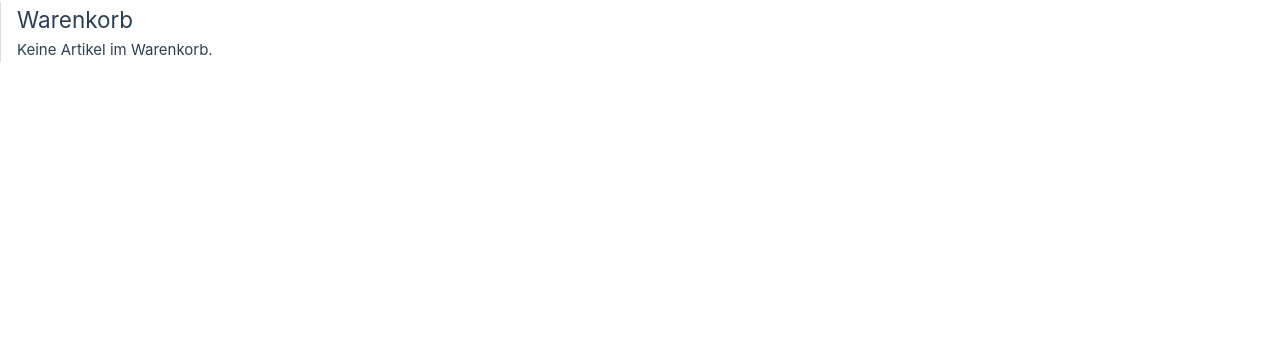
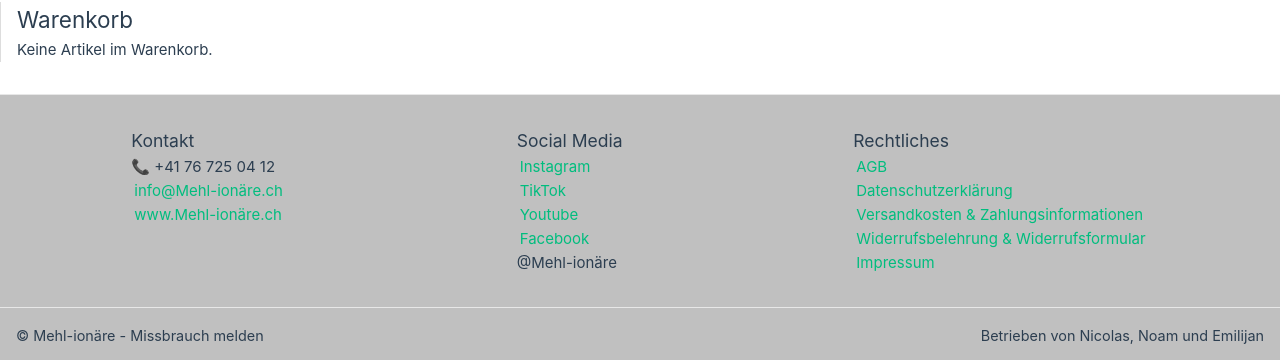
Before and after one commit to Emi15454/Onlineshop-Remote, a Vue app: page / in a window 1280 px wide. Shown: the part 4730-5090 px from the top of the page. Before the commit the page ends 4792 px from the top, so only its background shows below. Built offline with nearby package versions, Linux system fonts and the light colour scheme.

Commit message:
Add Header + Footer Component + Style them

```diff
--- a/src/App.vue
+++ b/src/App.vue
@@ -1,12 +1,13 @@
 <script setup>
 import { RouterView } from 'vue-router';
-import Header from './components/Header.vue';
-
+import ShopFooter from './components/ShopFooter.vue';
+import Header from './components/ShopHeader.vue';
 </script>
 
 <template>
   <Header />
   <RouterView />
+  <ShopFooter />
 </template>
 
 <style scoped>
--- /dev/null
+++ b/src/components/ShopFooter.vue
@@ -0,0 +1,58 @@
+<template>
+  <footer>
+    <div class="footer-container">
+      <div class="footer-section">
+        <h3>Kontakt</h3>
+        <p>📞 +41 76 725 04 12</p>
+        <p> <a href="Main.html">info@Mehl-ionäre.ch</a></p>
+        <p> <a href="Main.html">www.Mehl-ionäre.ch</a></p>
+      </div>
+      <div class="footer-section">
+        <h3>Social Media</h3>
+        <p><a href="Main.html">Instagram</a></p>
+        <p><a href="Main.html">TikTok</a></p>
+        <p><a href="Main.html">Youtube</a></p>
+        <p><a href="Main.html">Facebook</a></p>
+        <p>@Mehl-ionäre</p>
+      </div>
+      <div class="footer-section">
+        <h3>Rechtliches</h3>
+        <p><a href="#">AGB</a></p>
+        <p><a href="#">Datenschutzerklärung</a></p>
+        <p><a href="#">Versandkosten & Zahlungsinformationen</a></p>
+        <p><a href="#">Widerrufsbelehrung & Widerrufsformular</a></p>
+        <p><a href="#">Impressum</a></p>
+      </div>
+    </div>
+    <div class="footer-bottom">
+      <p>© Mehl-ionäre - Missbrauch melden</p>
+      <p id="footer-bottom-credits">Betrieben von Nicolas, Noam und Emilijan</p>
+    </div>
+  </footer>
+</template>
+
+<style>
+.footer-container {
+  background-color: #3131314d;
+  padding: 2rem 1rem;
+  margin-top: 2rem;
+  border-top: 1px solid #e7e7e7;
+  display: flex;
+  flex-direction: row;
+  justify-content: space-around;
+}
+
+.footer-bottom {
+  background-color: #3131314d;
+  padding: 1rem;
+  text-align: center;
+  border-top: 1px solid #e7e7e7;
+  font-size: 0.9rem;
+  display: flex;
+  flex-direction: row;
+}
+
+#footer-bottom-credits {
+  margin-left: auto;
+}
+</style>
--- a/src/components/Header.vue
+++ b/src/components/ShopHeader.vue
@@ -5,24 +5,19 @@
     </div>
     <nav class="nav">
       <ul>
-        <li><a href="#">Home</a></li>
+        <li><router-link to="/">Home</router-link></li>
         <li><a href="#">Produkte</a></li>
         <li><a href="#">Über uns</a></li>
         <li><a href="#">Kontakt</a></li>
-        <li> <div class="cart">
-    </div>
+        <li>
+          <div class="cart">
+          </div>
         </li>
       </ul>
     </nav>
 
   </header>
 </template>
-
-<script>
-export default {
-  name: "Header",
-};
-</script>
 
 <style scoped>
 .header {
@@ -31,7 +26,7 @@
   align-items: center;
   padding: 1rem 2rem;
   background-color: #fff;
-  box-shadow: 0 2px 4px rgba(0,0,0,0.1);
+  box-shadow: 0 2px 4px rgba(0, 0, 0, 0.1);
   font-family: Arial, sans-serif;
 }
 
--- a/src/main.js
+++ b/src/main.js
@@ -1,11 +1,11 @@
 import './assets/main.css'
 
+import { createPinia } from 'pinia'
 import { createApp } from 'vue'
-import { createPinia } from 'pinia'
 
 import App from './App.vue'
+import Header from './components/ShopHeader.vue'
 import router from './router'
-import Header from './components/Header.vue'
 
 const app = createApp(App)
 
--- a/src/views/ShopView.vue
+++ b/src/views/ShopView.vue
@@ -50,7 +50,7 @@
           <img :src="product.image" :alt="product.alt" class="product-image" />
           <h3 class="product-name">{{ product.name }}</h3>
           <p class="product-price">{{ product.price.toFixed(2) }} CHF</p>
-          <button :class="{ clicked: isClicked }" @click="addToCart(), handleClick()">
+          <button :class="{ clicked: isClicked }" @click="addToCart(product), handleClick(product)">
             {{ isClicked ? "Hinzugefügt!" : "In den Warenkorb" }}
           </button>
         </div>
```
